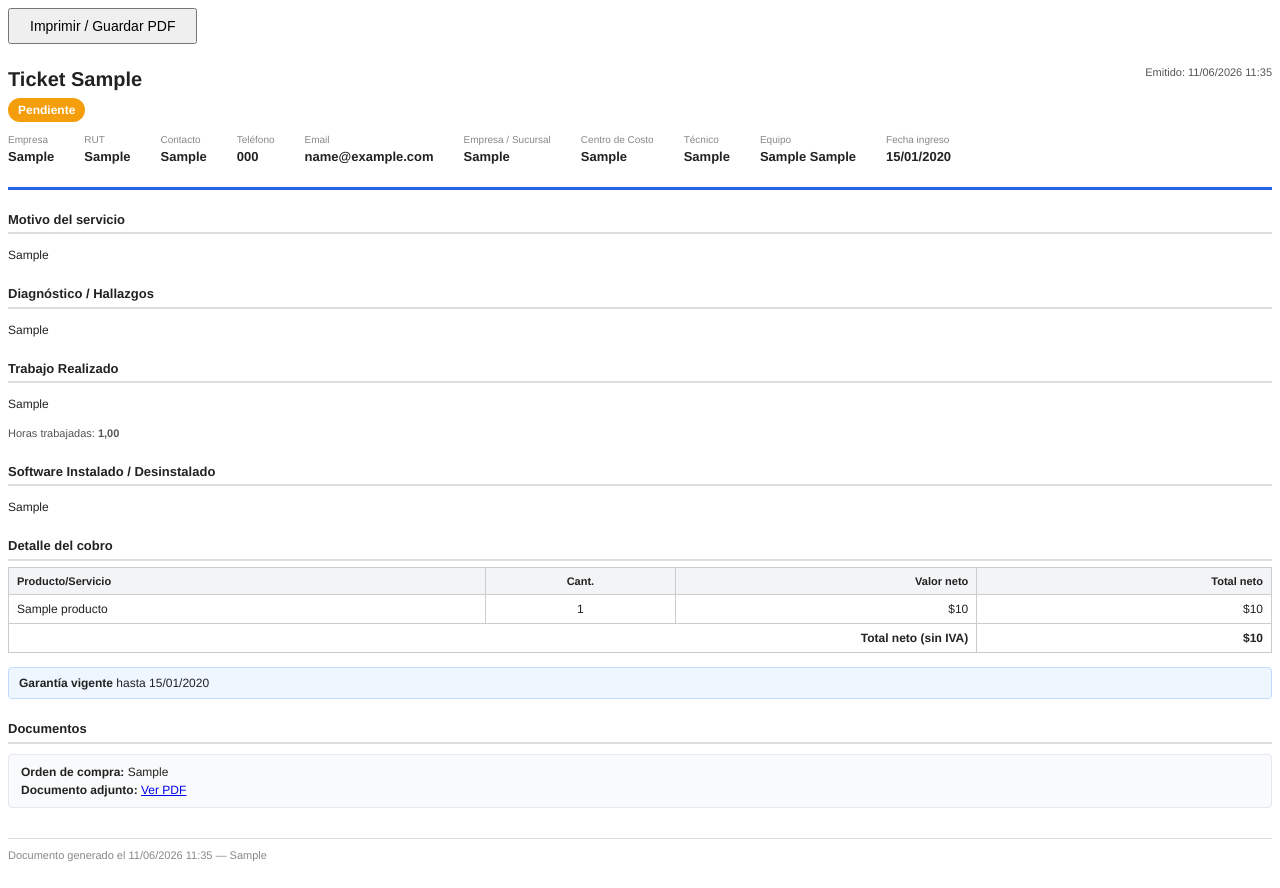
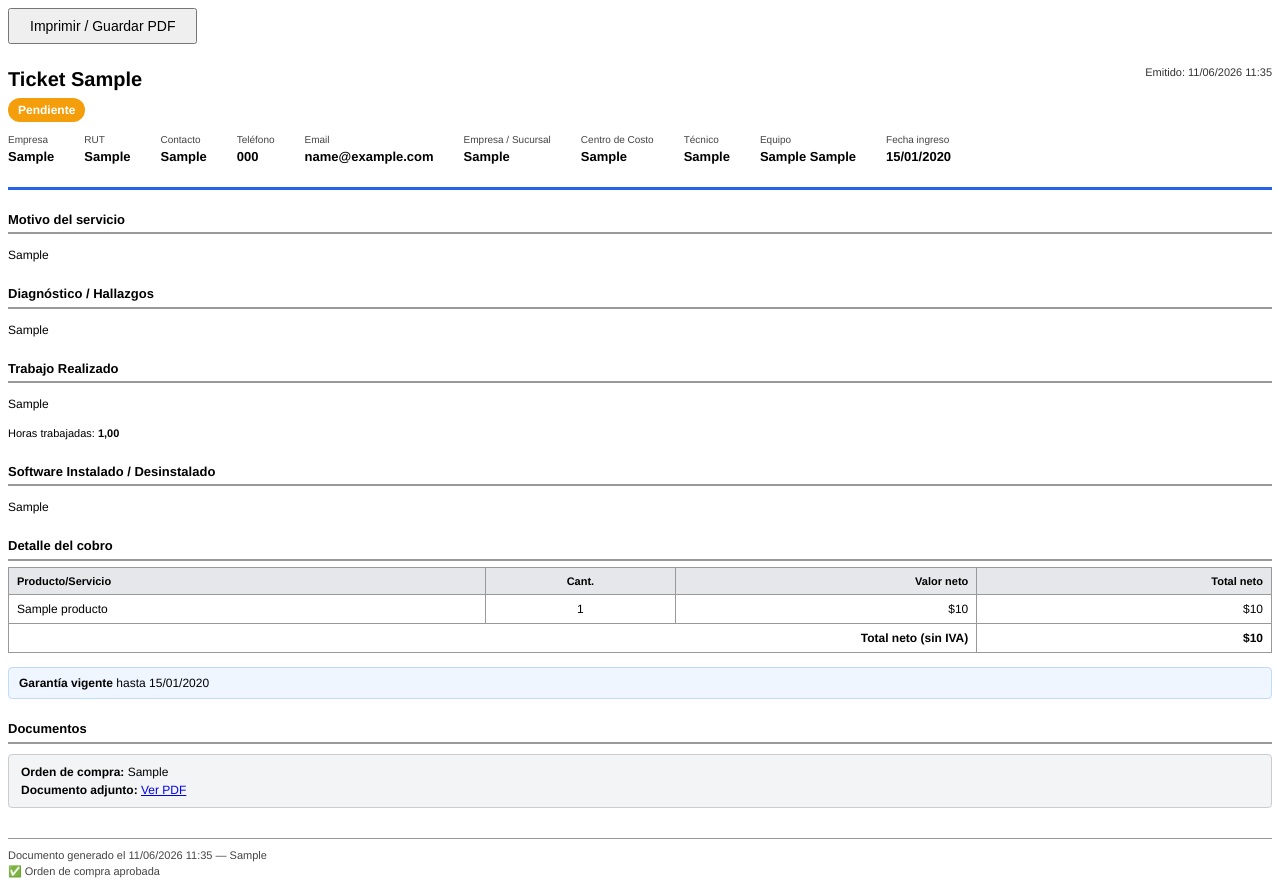
Before and after one commit to ccespedesdevia/erp-taller, a Django app: page /portal/pdf/1/ in a window 1280 px wide. Before the commit the page ends 862 px from the top, so only its background shows below. Run offline with Django 4.2, Linux system fonts and the light colour scheme; tables that the repository leaves empty hold one stand-in row (values such as "Sample post").

Commit message:
Darken PDF colors for readability

```diff
--- a/portal/templates/portal/ticket_pdf.html
+++ b/portal/templates/portal/ticket_pdf.html
@@ -5,9 +5,9 @@
 <title>Ticket {{ orden.codigo_seguimiento }}</title>
 <style>
     @page { margin: 1.5cm; }
-    body { font-family: Helvetica, Arial, sans-serif; font-size: 12px; color: #222; line-height: 1.5; }
+    body { font-family: Helvetica, Arial, sans-serif; font-size: 12px; color: #000; line-height: 1.5; }
     h1 { font-size: 20px; margin: 0 0 4px; }
-    h2 { font-size: 13px; margin: 20px 0 6px; border-bottom: 2px solid #ddd; padding-bottom: 3px; }
+    h2 { font-size: 13px; margin: 20px 0 6px; border-bottom: 2px solid #999; padding-bottom: 3px; }
     .header { border-bottom: 3px solid #2563eb; padding-bottom: 10px; margin-bottom: 16px; }
     .badge { display: inline-block; padding: 3px 10px; border-radius: 12px; font-size: 12px; font-weight: bold; color: #fff; }
     .badge-pendiente { background: #f59e0b; }
@@ -15,19 +15,18 @@
     .badge-completado { background: #10b981; }
     .badge-facturado { background: #6b7280; }
     .info-grid { display: flex; flex-wrap: wrap; gap: 6px 30px; margin: 10px 0; }
-    .info-item { }
-    .info-item small { color: #888; font-size: 10px; display: block; }
-    .info-item strong { font-size: 13px; }
+    .info-item small { color: #444; font-size: 10px; display: block; }
+    .info-item strong { font-size: 13px; color: #000; }
     .section { margin-bottom: 14px; }
     table { width: 100%; border-collapse: collapse; margin-top: 6px; }
-    th, td { border: 1px solid #ccc; padding: 5px 8px; text-align: left; }
-    th { background: #f3f4f6; font-size: 11px; }
+    th, td { border: 1px solid #999; padding: 5px 8px; text-align: left; }
+    th { background: #e5e7eb; font-size: 11px; color: #000; }
     td { font-size: 12px; }
     .text-end { text-align: right; }
     .text-center { text-align: center; }
     .fw-bold { font-weight: bold; }
-    .footer { margin-top: 30px; font-size: 11px; color: #888; border-top: 1px solid #ddd; padding-top: 8px; }
-    .oc-info { background: #f9fafb; border: 1px solid #e5e7eb; padding: 8px 12px; border-radius: 4px; margin-top: 10px; }
+    .footer { margin-top: 30px; font-size: 11px; color: #444; border-top: 1px solid #999; padding-top: 8px; }
+    .oc-info { background: #f3f4f6; border: 1px solid #ccc; padding: 8px 12px; border-radius: 4px; margin-top: 10px; }
     @media print {
         .no-print { display: none; }
     }
@@ -42,7 +41,7 @@
             <h1>Ticket {{ orden.codigo_seguimiento }}</h1>
             <span class="badge badge-{{ orden.estado }}">{{ orden.get_estado_display }}</span>
         </div>
-        <div style="text-align:right;font-size:11px;color:#555;">
+        <div style="text-align:right;font-size:11px;color:#333;">
             <div>Emitido: {% now "d/m/Y H:i" %}</div>
         </div>
     </div>
@@ -95,7 +94,7 @@
     <h2>Trabajo Realizado</h2>
     <p>{{ orden.trabajo_realizado|linebreaksbr }}</p>
     {% if orden.horas_trabajadas %}
-    <p style="font-size:11px;color:#555;">Horas trabajadas: <strong>{{ orden.horas_trabajadas }}</strong></p>
+    <p style="font-size:11px;color:#000;">Horas trabajadas: <strong>{{ orden.horas_trabajadas }}</strong></p>
     {% endif %}
 </div>
 {% endif %}
@@ -149,6 +148,7 @@
 
 <div class="footer">
     Documento generado el {% now "d/m/Y H:i" %} — {{ orden.cliente.razon_social }}
+    {% if orden.oc_aprobada %}<br>✅ Orden de compra aprobada{% endif %}
 </div>
 
 <script>
```
